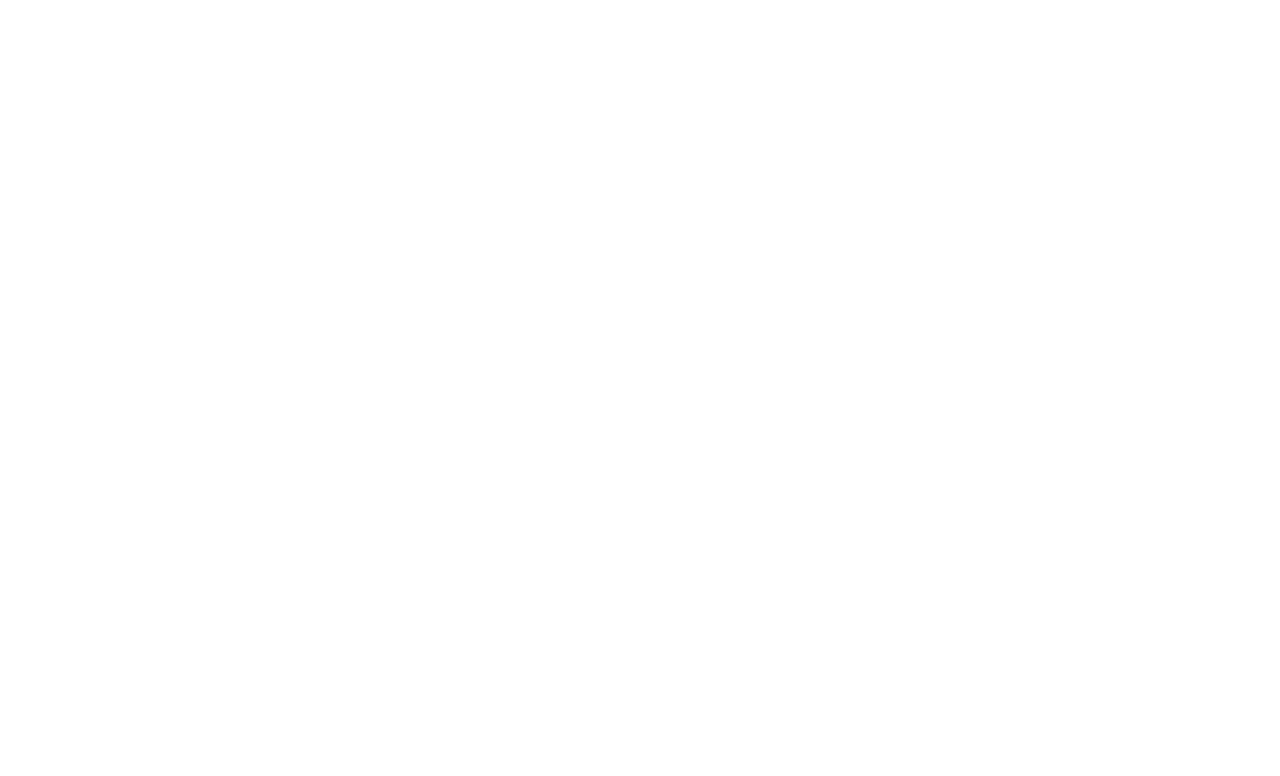
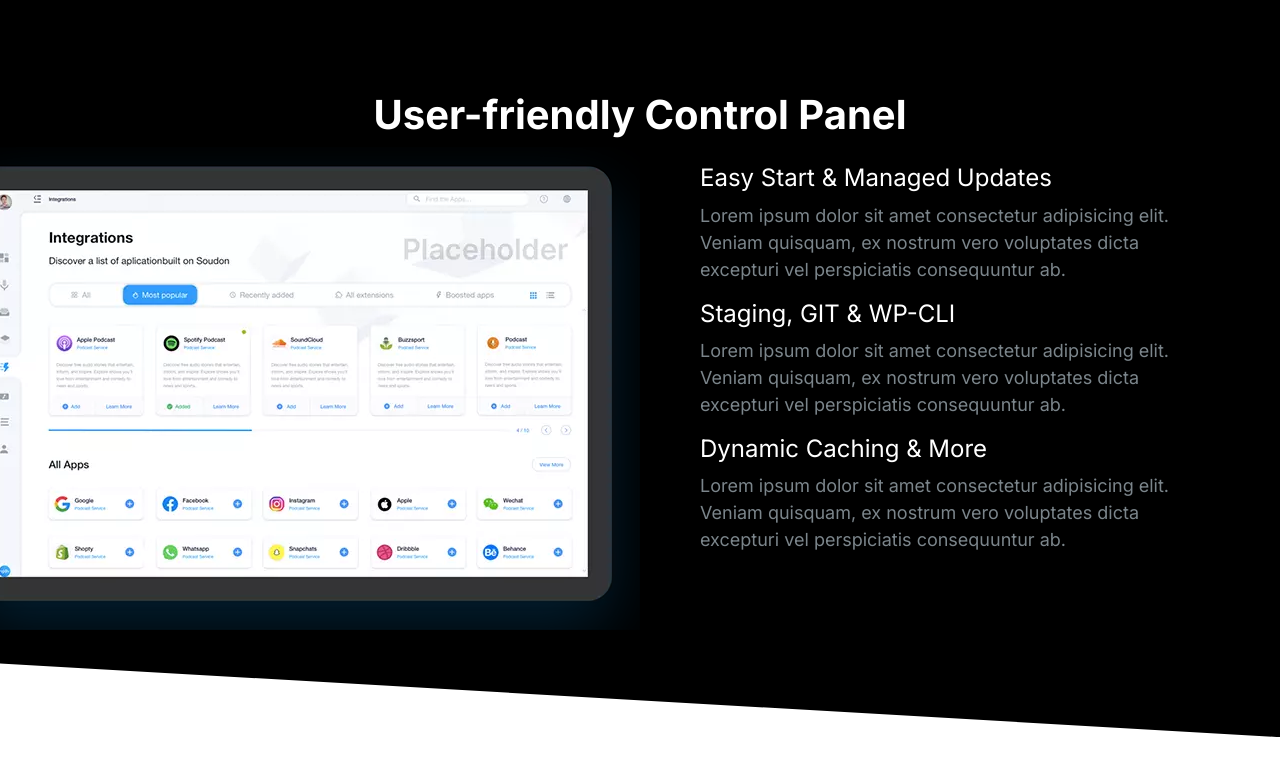
Before and after one commit to Nawaz22/Moshify, a plain HTML site: page index.html in a window 1280 px wide. Drawn offline with Linux system fonts and the light colour scheme.

Commit message:
Build the showcase block component.

```diff
--- a/css/styles.css
+++ b/css/styles.css
@@ -5,7 +5,7 @@
   --color-headings: #1b0760;
   --color-body: #918ca4;
   --color-body-darker: #5c5577;
-  --border-color: #ccc;
+  --color-border: #ccc;
   --border-radius: 30px;
 }
 
@@ -16,16 +16,21 @@
 }
 
 /* Typography */
+::selection {
+  background: var(--color-primary);
+  color: #fff;
+}
 
 html {
+  /* 62.5% of 16px = 10px */
   font-size: 62.5%;
 }
 
 body {
+  color: var(--color-body);
   font-family: Inter, Arial, Helvetica, sans-serif;
-  color: var(--color-body);
+  font-size: 2.4rem;
   line-height: 1.5;
-  font-size: 2.4rem;
 }
 
 h1,
@@ -46,6 +51,7 @@ h2 {
 
 h3 {
   font-size: 3rem;
+  font-weight: 500;
 }
 
 p {
@@ -71,7 +77,6 @@ p {
 }
 
 /* Links */
-
 a {
   text-decoration: none;
 }
@@ -100,7 +105,6 @@ a {
 }
 
 /* Badges */
-
 .badge {
   border-radius: 20px;
   font-size: 2rem;
@@ -135,11 +139,9 @@ a {
 }
 
 /* Lists */
-
 .list {
   list-style: none;
   padding-left: 0;
-  color: var(--color-headings);
 }
 
 .list--inline .list__item {
@@ -150,11 +152,12 @@ a {
 .list--tick {
   list-style-image: url(../images/tick.svg);
   padding-left: 3rem;
+  color: var(--color-headings);
 }
 
 .list--tick .list__item {
+  margin-bottom: 1rem;
   padding-left: 0.5rem;
-  margin-bottom: 1rem;
 }
 
 @media screen and (min-width: 1024px) {
@@ -164,7 +167,6 @@ a {
 }
 
 /* Icons */
-
 .icon {
   width: 40px;
   height: 40px;
@@ -198,7 +200,6 @@ a {
 }
 
 /* Buttons */
-
 .btn {
   border-radius: 40px;
   border: 0;
@@ -235,7 +236,7 @@ a {
 }
 
 .btn--secondary:hover {
-  background: #00c8eb;
+  background: #05cdf0;
 }
 
 .btn--accent {
@@ -260,12 +261,12 @@ a {
 .btn--outline {
   color: var(--color-headings);
   border: 2px solid var(--color-headings);
-  background: white;
+  background: #fff;
 }
 
 .btn--outline:hover {
   background: var(--color-headings);
-  color: white;
+  color: #fff;
 }
 
 @media screen and (min-width: 1024px) {
@@ -275,10 +276,9 @@ a {
 }
 
 /* Inputs */
-
 .input {
   border-radius: var(--border-radius);
-  border: 1px solid var(--border-color);
+  border: 1px solid var(--color-border);
   color: var(--color-headings);
   font-size: 2rem;
   outline: 0;
@@ -312,7 +312,6 @@ a {
 }
 
 /* Cards */
-
 .card {
   border-radius: 7px;
   box-shadow: 0 0 20px 10px #f3f3f3;
@@ -343,7 +342,6 @@ a {
 }
 
 /* Plans */
-
 .plan {
   transition: transform 0.2s ease-out;
 }
@@ -421,7 +419,6 @@ a {
 }
 
 /* Media Objects */
-
 .media {
   display: flex;
 }
@@ -439,7 +436,6 @@ a {
 }
 
 /* Quotes */
-
 .quote {
   font-size: 3rem;
   font-style: italic;
@@ -489,7 +485,6 @@ a {
 }
 
 /* Grids */
-
 .grid {
   display: grid;
 }
@@ -507,13 +502,13 @@ a {
 }
 
 /* Testimonials */
-
 .testimonial {
   padding: 3rem;
 }
 
 .testimonial__image {
   position: relative;
+  margin: 0 3rem;
 }
 
 .testimonial__image > img {
@@ -527,6 +522,10 @@ a {
 }
 
 @media screen and (min-width: 768px) {
+  .testimonial__image {
+    margin: 0;
+  }
+
   .testimonial .quote,
   .testimonial .quote__author {
     font-size: 2.4rem;
@@ -534,11 +533,11 @@ a {
 
   .testimonial .quote {
     margin-left: 6rem;
+    margin-right: 0;
   }
 }
 
 /* Callouts */
-
 .callout {
   padding: 4rem;
   border-radius: 5px;
@@ -580,7 +579,6 @@ a {
 }
 
 /* Collapsible */
-
 .collapsible__header {
   display: flex;
   justify-content: space-between;
@@ -613,7 +611,6 @@ a {
 }
 
 /* Blocks */
-
 .block {
   --padding-vertical: 6rem;
   padding: var(--padding-vertical) 2rem;
@@ -632,18 +629,20 @@ a {
   color: #7b858b;
 }
 
-.block--dark .block__heading {
+.block--dark h1,
+.block--dark h2,
+.block--dark h3 {
   color: #fff;
 }
 
 .block--skewed-right {
   padding-bottom: calc(var(--padding-vertical) + 4rem);
-  clip-path: polygon(0% 0%, 100% 0%, 100% 100%, 0% 80%);
+  clip-path: polygon(0% 0%, 100% 0%, 100% 100%, 0% 90%);
 }
 
 .block--skewed-left {
   padding-bottom: calc(var(--padding-vertical) + 4rem);
-  clip-path: polygon(0% 0%, 100% 0%, 100% 80%, 0% 100%);
+  clip-path: polygon(0% 0%, 100% 0%, 100% 90%, 0% 100%);
 }
 
 .container {
@@ -652,7 +651,6 @@ a {
 }
 
 /* Navigation Bar */
-
 .nav {
   background: #000;
   display: flex;
@@ -716,7 +714,6 @@ a {
 }
 
 /* Hero */
-
 .hero {
   clip-path: polygon(0% 0%, 100% 0%, 100% 90%, 0% 100%);
 }
@@ -744,7 +741,7 @@ a {
 }
 
 /* Domain Block */
-.domain-block .input-group {
+.block-domain .input-group {
   box-shadow: 0 0 30px 20px #e6ebee;
   border: 0;
   margin: 4rem auto;
@@ -769,7 +766,6 @@ a {
 }
 
 /* Plans Block */
-
 .block-plans .grid {
   gap: 8rem 4rem;
 }
@@ -780,13 +776,12 @@ a {
 }
 
 /* Features*/
-
 .feature {
   gap: 4rem 2rem;
   margin: 12rem 0;
 }
 
-.feature:first-of-type{
+.feature:first-of-type {
   margin-top: 6rem;
 }
 
@@ -798,8 +793,28 @@ a {
   width: 100%;
 }
 
-@media screen and (min-width: 768px){
-  .feature:nth-of-type(even) .feature__content{
+@media screen and (min-width: 768px) {
+  .feature:nth-of-type(even) .feature__content {
     order: 2;
   }
 }
+
+/* Showcase Block */
+.block-showcase__image > img {
+  width: 100%;
+}
+
+@media screen and (min-width: 768px) {
+  .block-showcase .grid {
+    grid-template-columns: 50% 50%;
+  }
+
+  .block-showcase__image {
+    justify-self: end;
+  }
+
+  .block-showcase__image > img {
+    width: auto;
+    max-width: 700px;
+  }
+}
--- a/index.html
+++ b/index.html
@@ -16,6 +16,77 @@
     <link rel="stylesheet" href="css/styles.css" />
   </head>
   <body>
-
+    <section class="block block--dark block--skewed-right block-showcase">
+      <header class="block__header">
+        <h2>User-friendly Control Panel</h2>
+      </header>
+      <div class="container grid grid--1x2">
+        <picture class="block-showcase__image">
+          <source
+            type="image/webp"
+            srcset="images/ipad.webp 1x, images/ipad@2x.webp 2x"
+          />
+          <source
+            type="image/png"
+            srcset="images/ipad.png 1x, images/ipad@2x.png 2x"
+          />
+          <img src="images/ipad.png" alt="" />
+        </picture>
+        <ul class="list">
+          <li>
+            <div class="media">
+              <div class="media__image">
+                <svg class="icon icon--primary">
+                  <use xlink:href="images/sprite.svg#snap"></use>
+                </svg>
+              </div>
+              <div class="media__body">
+                <h3 class="media__title">Easy Start & Managed Updates</h3>
+                <p>
+                  Lorem ipsum dolor sit amet consectetur adipisicing elit.
+                  Veniam quisquam, ex nostrum vero voluptates dicta excepturi
+                  vel perspiciatis consequuntur ab.
+                </p>
+              </div>
+            </div>
+          </li>
+          <li>
+            <div class="media">
+              <div class="media__image">
+                <svg class="icon icon--primary">
+                  <use xlink:href="images/sprite.svg#growth"></use>
+                </svg>
+              </div>
+              <div class="media__body">
+                <h3 class="media__title">Staging, GIT & WP-CLI</h3>
+                <p>
+                  Lorem ipsum dolor sit amet consectetur adipisicing elit.
+                  Veniam quisquam, ex nostrum vero voluptates dicta excepturi
+                  vel perspiciatis consequuntur ab.
+                </p>
+              </div>
+            </div>
+          </li>
+          <li>
+            <div class="media">
+              <div class="media__image">
+                <svg class="icon icon--primary">
+                  <use xlink:href="images/sprite.svg#wordpress"></use>
+                </svg>
+              </div>
+              <div class="media__body">
+                <h3 class="media__title">Dynamic Caching & More</h3>
+                <p>
+                  Lorem ipsum dolor sit amet consectetur adipisicing elit.
+                  Veniam quisquam, ex nostrum vero voluptates dicta excepturi
+                  vel perspiciatis consequuntur ab.
+                </p>
+              </div>
+            </div>
+          </li>
+        </ul>
+      </div>
+    </section>
+    <script src="js/main.js"></script>
   </body>
 </html>
```
Also changed, not shown: components/block-domain.html (+1 -1 lines), components/block-showcase.html (added, +71 -0 lines), images/ipad.png (added), images/ipad.webp (added), images/ipad@2x.png (added), images/ipad@2x.webp (added).
